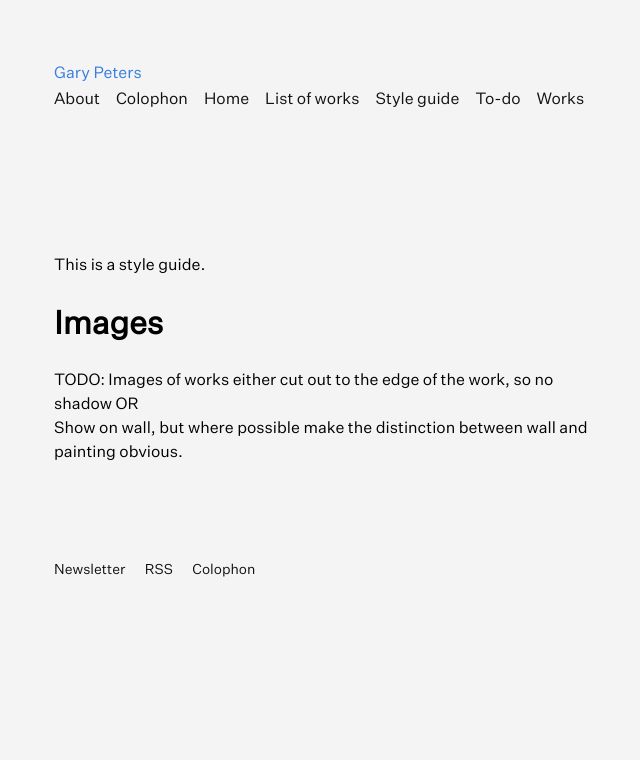
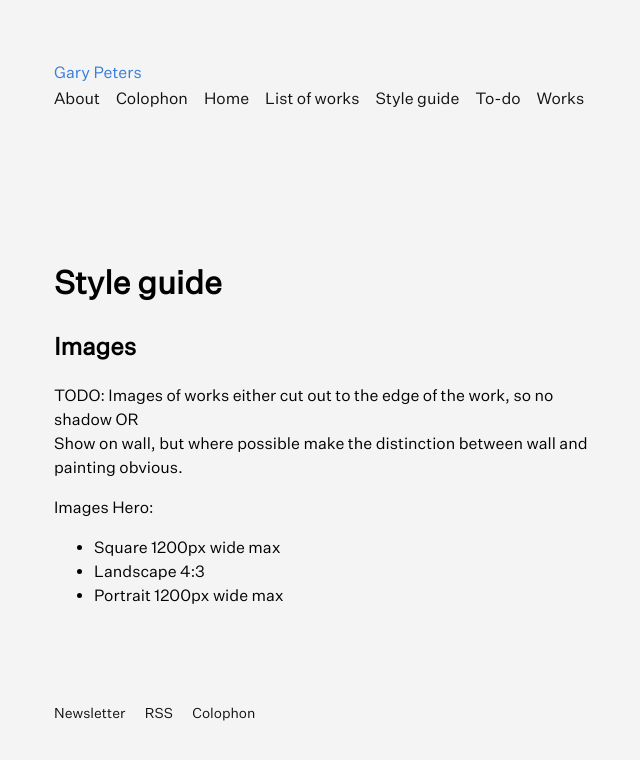
Before and after one commit to thealmostdaily/supernormai-theme, a Jekyll site: the page built from style-guide.md, in a window 1280 px wide. Shown: the top 760 px of the page, without its empty margins (10-650 px from the left). Built offline with Jekyll 4.4.1, drawn with Linux system fonts in a browser that asks for light colours.

Commit message:
Style guie - wip.

```diff
--- a/style-guide.md
+++ b/style-guide.md
@@ -3,9 +3,16 @@ title: Style guide
 layout: page
 ---
 
-This is a style guide.
+# Style guide
 
-# Images
+## Images
 
 TODO: Images of works either cut out to the edge of the work, so no shadow OR
 Show on wall, but where possible make the distinction between wall and painting obvious.
+
+
+Images
+Hero:
+- Square 1200px wide max
+- Landscape 4:3
+- Portrait 1200px wide max
```
